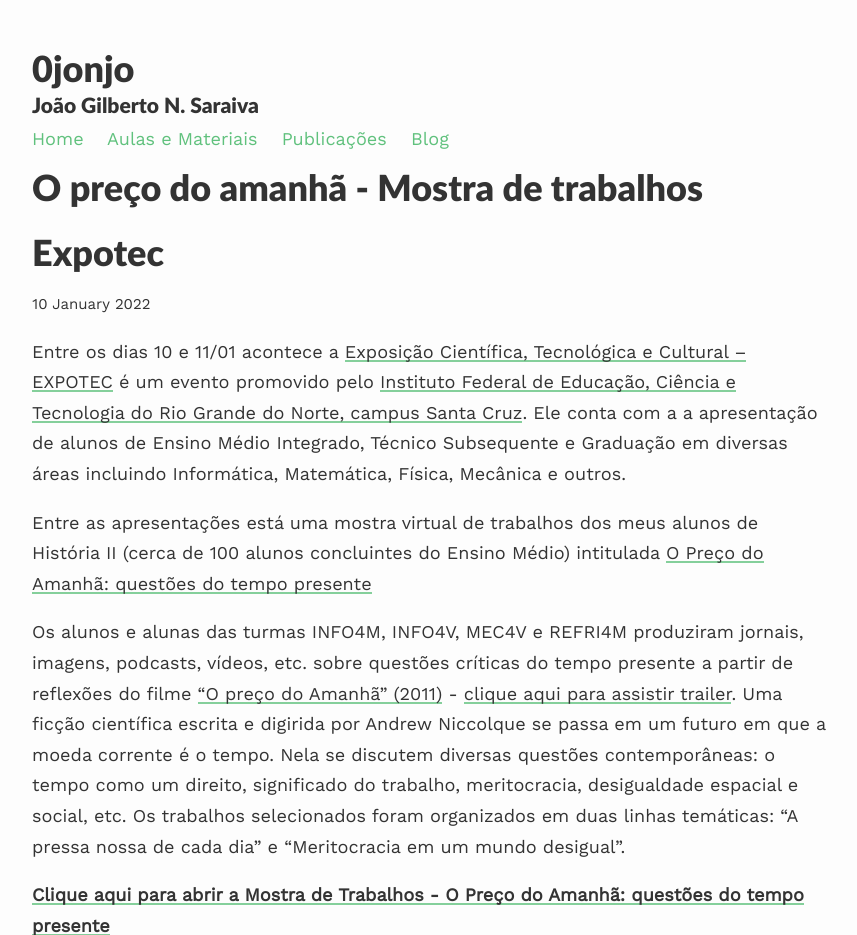
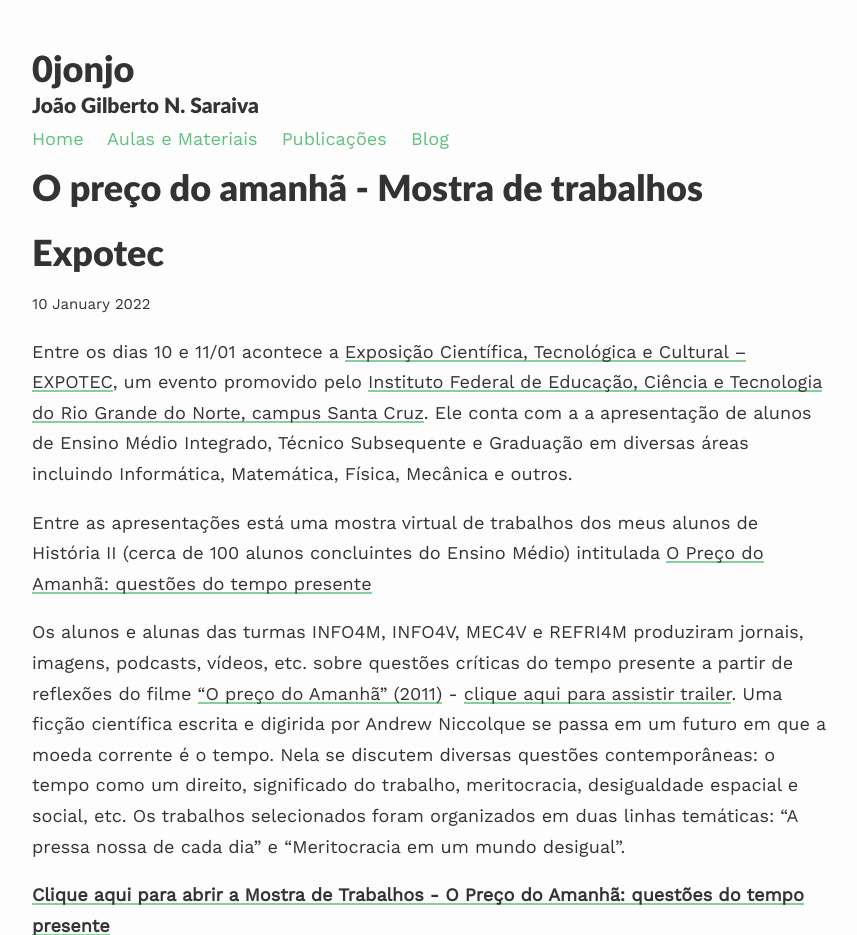
Before and after one commit to 0jonjo/0jonjo.github.io, a Jekyll site: the page built from _posts/2022-01-10-precodoamanha.md, in a window 1280 px wide, cut to the strip 0-935 px from the top of the page. Shown: the whole strip, without its empty margins (208-1065 px from the left). Built offline with Jekyll 4.4.1, drawn with Linux system fonts in a browser that asks for light colours; nearby versions of some CDN libraries.

Commit message:
adjust text

```diff
--- a/_posts/2022-01-10-precodoamanha.md
+++ b/_posts/2022-01-10-precodoamanha.md
@@ -7,7 +7,7 @@ image: https://user-images.githubusercontent.com/64807181/148265058-87d21f0b-330
 youtubeId:
 ---
 
-Entre os dias 10 e 11/01 acontece a [Exposição Científica, Tecnológica e Cultural – EXPOTEC](https://expotec-sc.herokuapp.com/) é um evento promovido pelo [Instituto Federal de Educação, Ciência e Tecnologia do Rio Grande do Norte, campus Santa Cruz](https://portal.ifrn.edu.br/campus/santacruz). Ele conta com a a apresentação de alunos de Ensino Médio Integrado, Técnico Subsequente e Graduação em diversas áreas incluindo Informática, Matemática, Física, Mecânica e outros.
+Entre os dias 10 e 11/01 acontece a [Exposição Científica, Tecnológica e Cultural – EXPOTEC](https://expotec-sc.herokuapp.com/), um evento promovido pelo [Instituto Federal de Educação, Ciência e Tecnologia do Rio Grande do Norte, campus Santa Cruz](https://portal.ifrn.edu.br/campus/santacruz). Ele conta com a a apresentação de alunos de Ensino Médio Integrado, Técnico Subsequente e Graduação em diversas áreas incluindo Informática, Matemática, Física, Mecânica e outros.
 
 Entre as apresentações está uma mostra virtual de trabalhos dos meus alunos de História II (cerca de 100 alunos concluintes do Ensino Médio) intitulada [O Preço do Amanhã: questões do tempo presente](https://www.notion.so/joaogilberto/Mostra-de-Trabalhos-O-Pre-o-do-Amanh-quest-es-do-tempo-presente-f5d03c7d84c44341bb59d54ad2597959)
 
```
